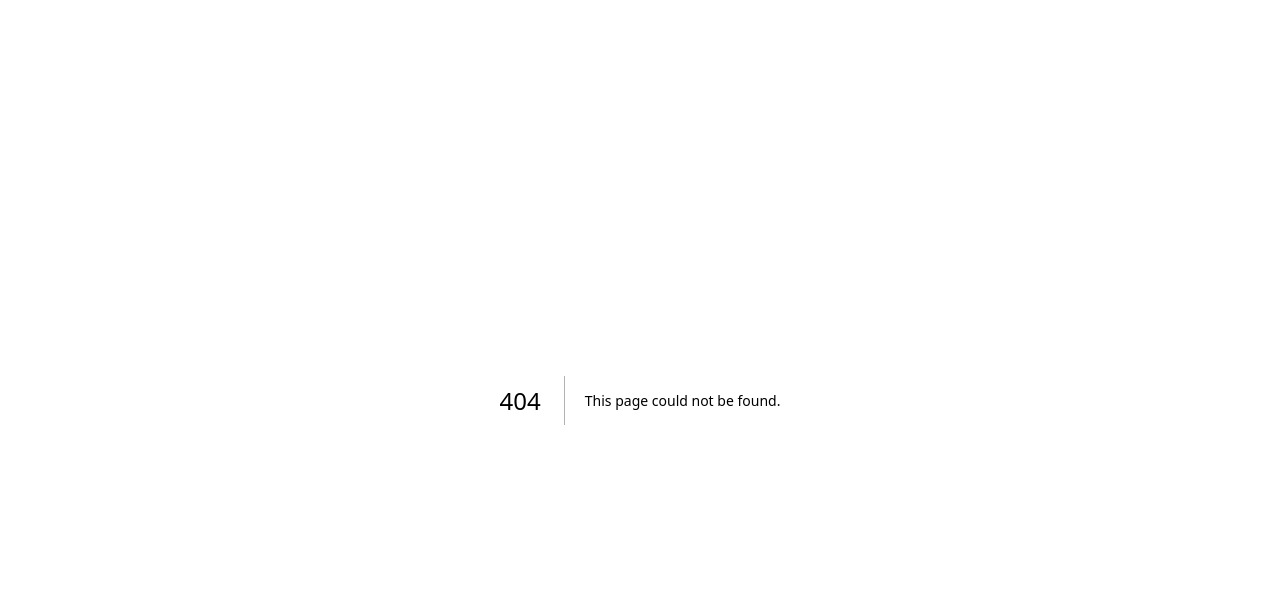
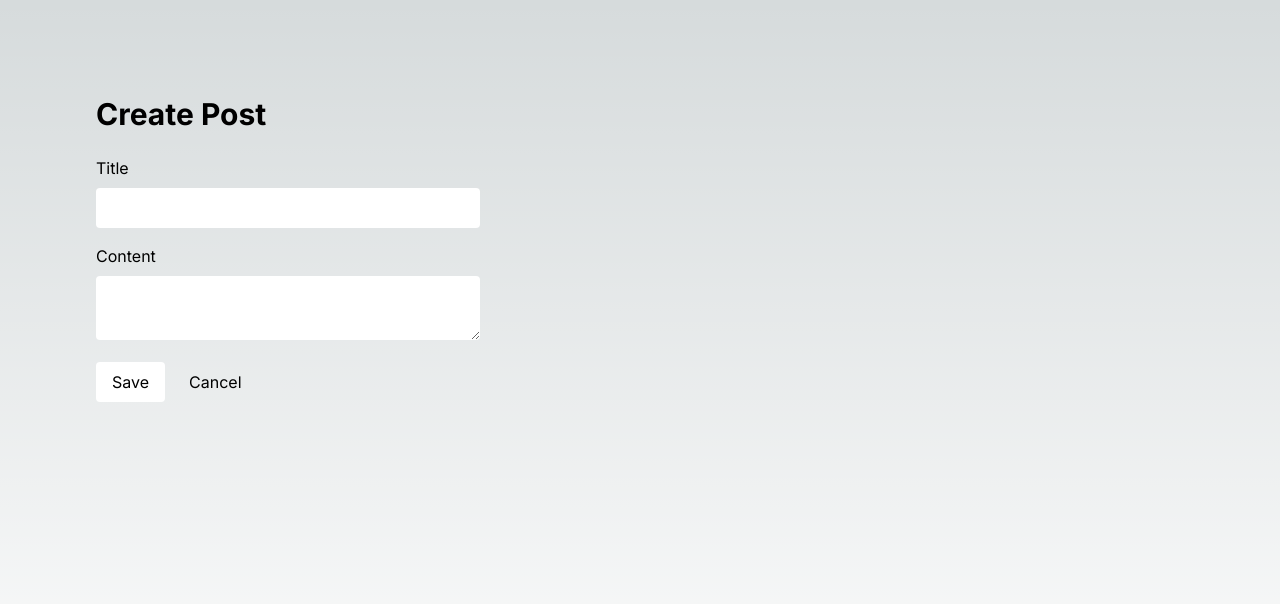
Before and after one commit to aieest/NextJS-Crud-Template, a Next.js app: page /posts/create in a window 1280 px wide. Before the commit this address had no page. Shown: the top 604 px of the page. Built offline with nearby package versions, Linux system fonts and the light colour scheme.

Commit message:
Created page.tsx for creare post function

```diff
--- /dev/null
+++ b/src/app/posts/create/page.tsx
@@ -0,0 +1,12 @@
+import { createPost } from "@/app/actions/posts";
+import PostForm from "@/components/post-form";
+
+export default function PostsCreate() {
+    return (
+        <main className="flex min-h-screen flex-col items-start p-24">
+            <div className="mb-32 text-center lg:max-w-5xl lg:w-full lg:mb-0 lg:grid-cols-4 lg:text-left">
+                <PostForm formAction={createPost} initialData={{ title: '', content: '' }} />
+            </div>
+        </main>
+    );
+}
```
